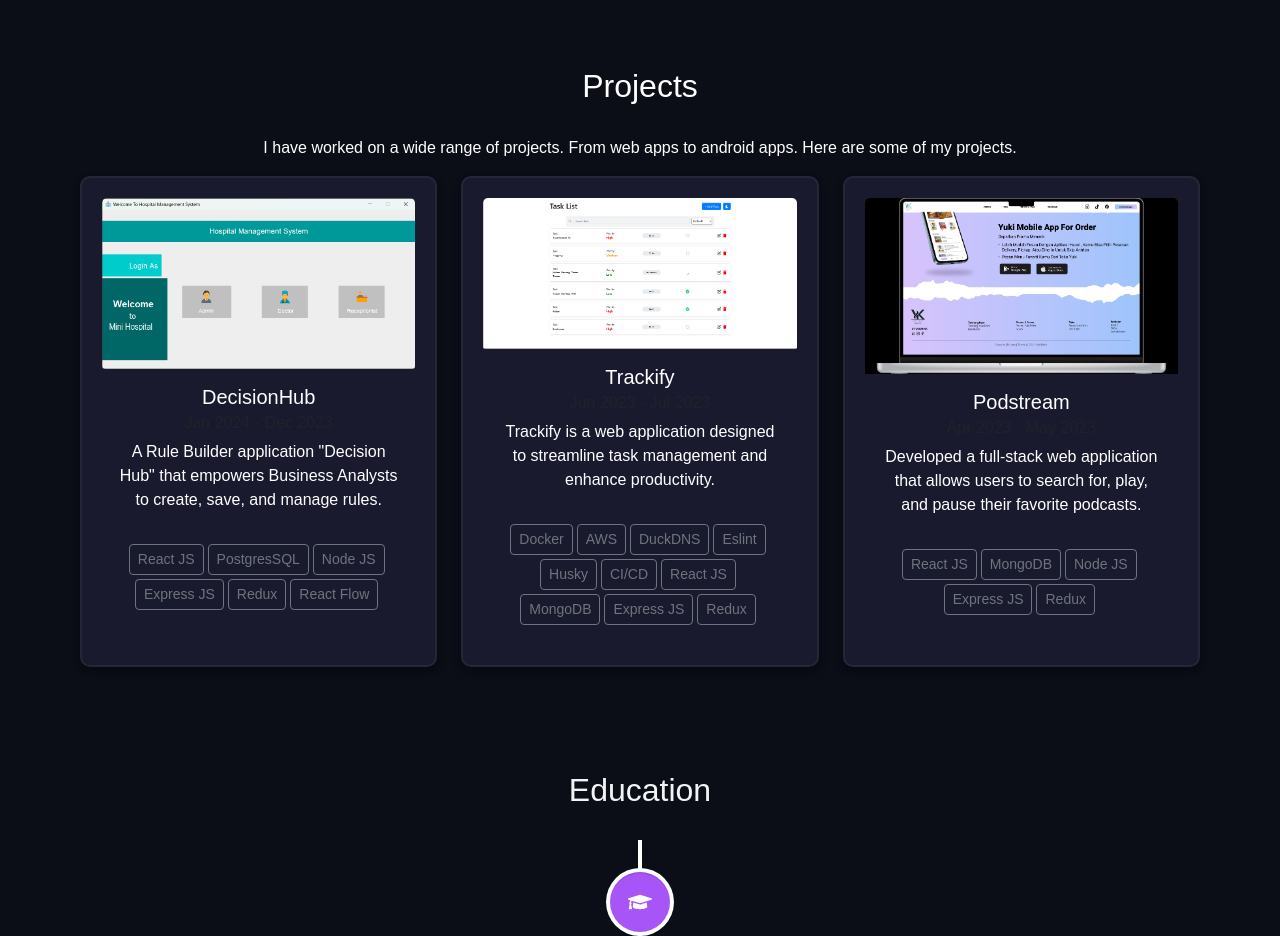
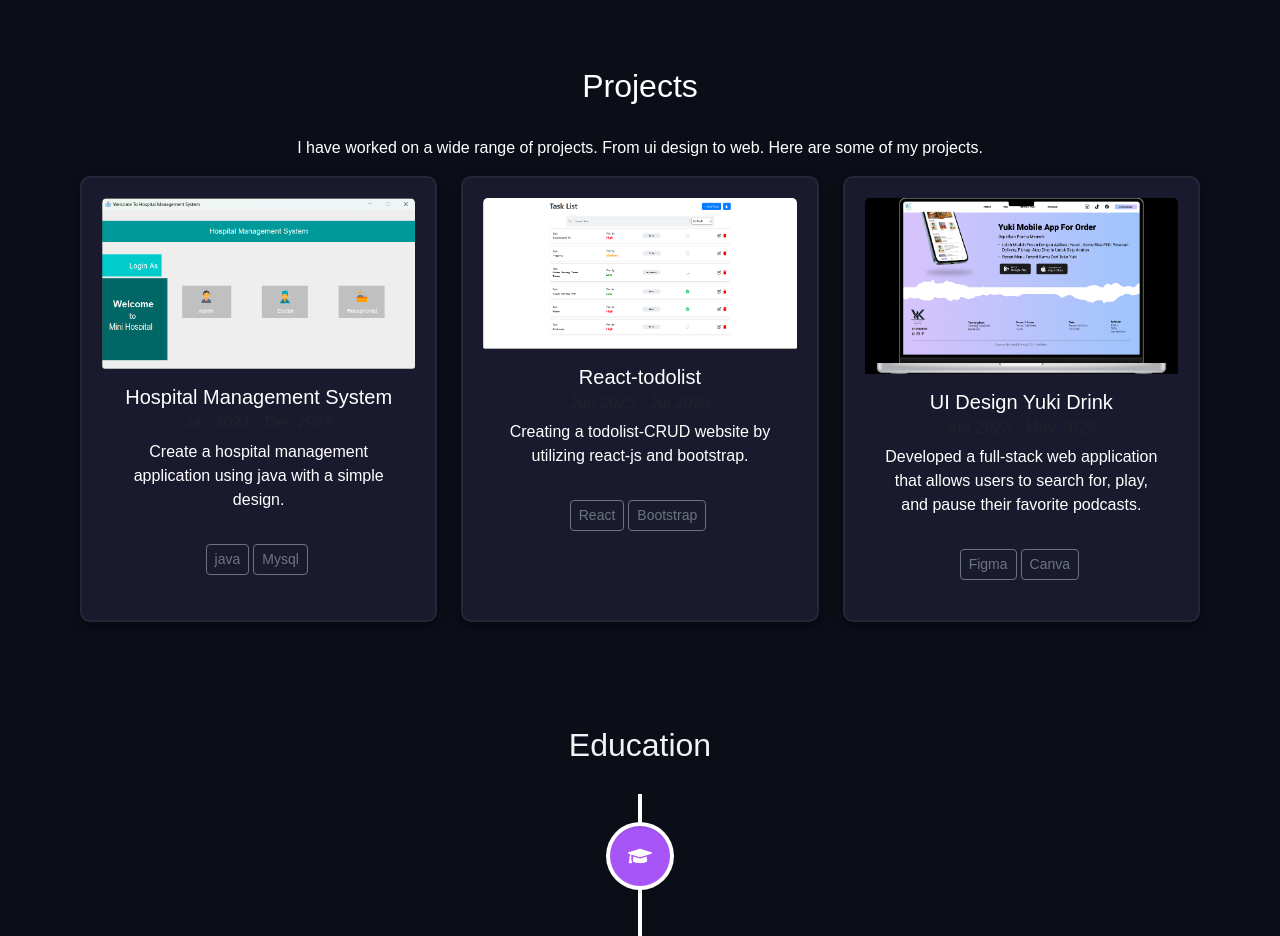
Before and after one commit to Byassslaaaa/portfolio-bootstrap-reactjs, a React (Create React App) app: page / in a window 1280 px wide. Shown: the part 1040-1976 px from the top of the page. Built offline with nearby package versions, Linux system fonts and the light colour scheme.

Commit message:
Update App.js

```diff
--- a/src/App.js
+++ b/src/App.js
@@ -39,24 +39,24 @@ function App() {
   ];
   const projects = [
     {
-      title: "DecisionHub",
+      title: "Hospital Management System",
       date: "Jan 2024 - Dec 2023",
-      description: 'A Rule Builder application "Decision Hub" that empowers Business Analysts to create, save, and manage rules.',
-      technologies: ["React JS", "PostgresSQL", "Node JS", "Express JS", "Redux", "React Flow"],
+      description: "Create a hospital management application using java with a simple design.",
+      technologies: ["java", "Mysql"],
       image: "/Project1.png",
     },
     {
-      title: "Trackify",
+      title: "React-todolist",
       date: "Jun 2023 - Jul 2023",
-      description: "Trackify is a web application designed to streamline task management and enhance productivity.",
-      technologies: ["Docker", "AWS", "DuckDNS", "Eslint", "Husky", "CI/CD", "React JS", "MongoDB", "Express JS", "Redux"],
+      description: "Creating a todolist-CRUD website by utilizing react-js and bootstrap.",
+      technologies: ["React", "Bootstrap"],
       image: "/Project2.png",
     },
     {
-      title: "Podstream",
+      title: "UI Design Yuki Drink",
       date: "Apr 2023 - May 2023",
       description: "Developed a full-stack web application that allows users to search for, play, and pause their favorite podcasts.",
-      technologies: ["React JS", "MongoDB", "Node JS", "Express JS", "Redux"],
+      technologies: ["Figma", "Canva"],
       image: "/Project3.png",
     },
   ];
@@ -129,7 +129,7 @@ function App() {
         <h2 className="text-center" style={{ marginBottom: "30px" }}>
           Projects
         </h2>
-        <p className="text-center">I have worked on a wide range of projects. From web apps to android apps. Here are some of my projects.</p>
+        <p className="text-center">I have worked on a wide range of projects. From ui design to web. Here are some of my projects.</p>
         <Row className="justify-content-center">
           {projects.map((project, index) => (
             <Col key={index} xs={12} sm={10} md={6} lg={4} className="mb-4 d-flex align-items-stretch">
@@ -249,16 +249,16 @@ function App() {
                 </Nav.Item>
               </Nav>
               <div className="mb-3">
-                <a href="https://facebook.com" target="_blank" rel="noopener noreferrer" className="me-3">
+                <a href="https://www.facebook.com/bessi.tua.5686?mibextid=kFxxJD" target="_blank" rel="noopener noreferrer" className="me-3">
                   <FaFacebook />
                 </a>
-                <a href="https://twitter.com" target="_blank" rel="noopener noreferrer" className="me-3">
+                <a href="https://x.com/byassslaaaa?t=MY10JtgVSR_pRL7Fl3wnEg&s=09" target="_blank" rel="noopener noreferrer" className="me-3">
                   <FaTwitter />
                 </a>
-                <a href="https://linkedin.com" target="_blank" rel="noopener noreferrer" className="me-3">
+                <a href="www.linkedin.com/in/irsyad-winarko-27b3a82b2" target="_blank" rel="noopener noreferrer" className="me-3">
                   <FaLinkedin />
                 </a>
-                <a href="https://instagram.com" target="_blank" rel="noopener noreferrer">
+                <a href="https://www.instagram.com/byassslaaaa/" target="_blank" rel="noopener noreferrer">
                   <FaInstagram />
                 </a>
               </div>
```
